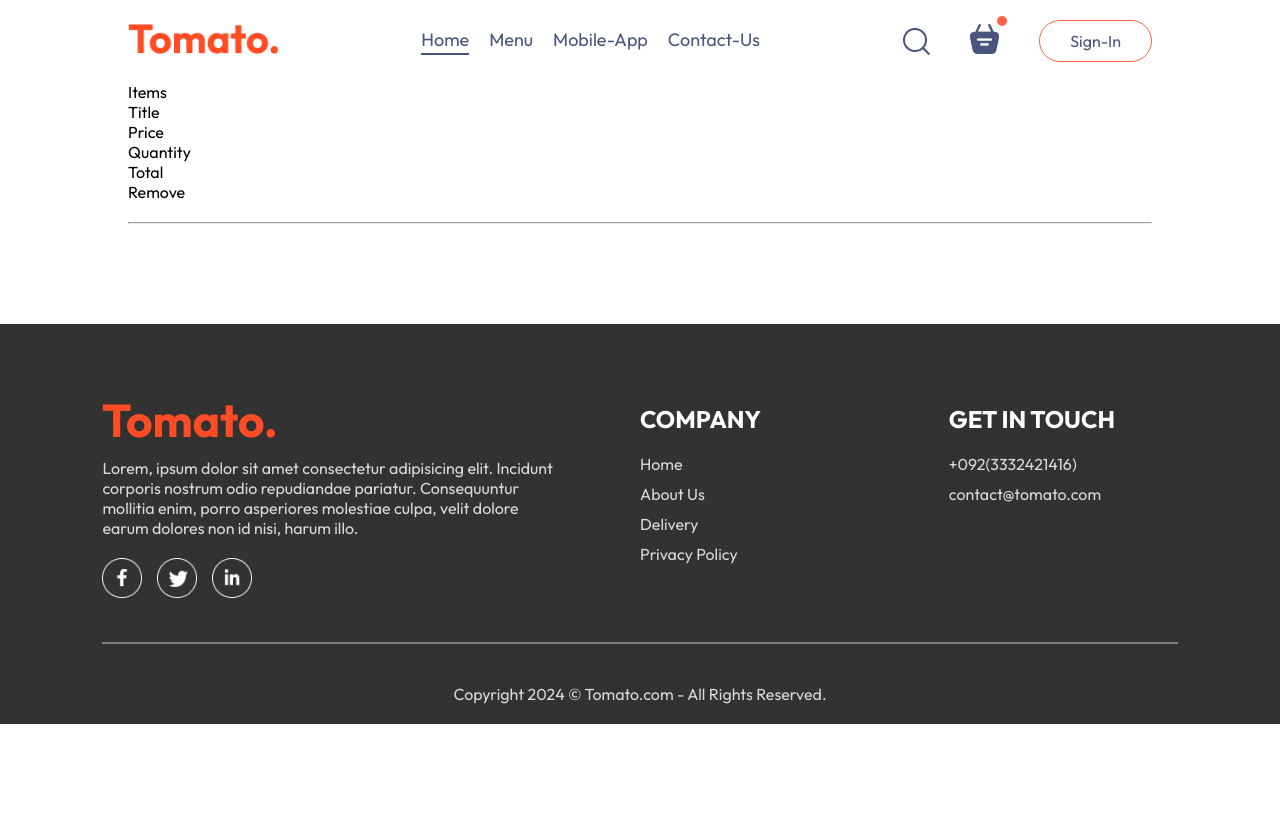
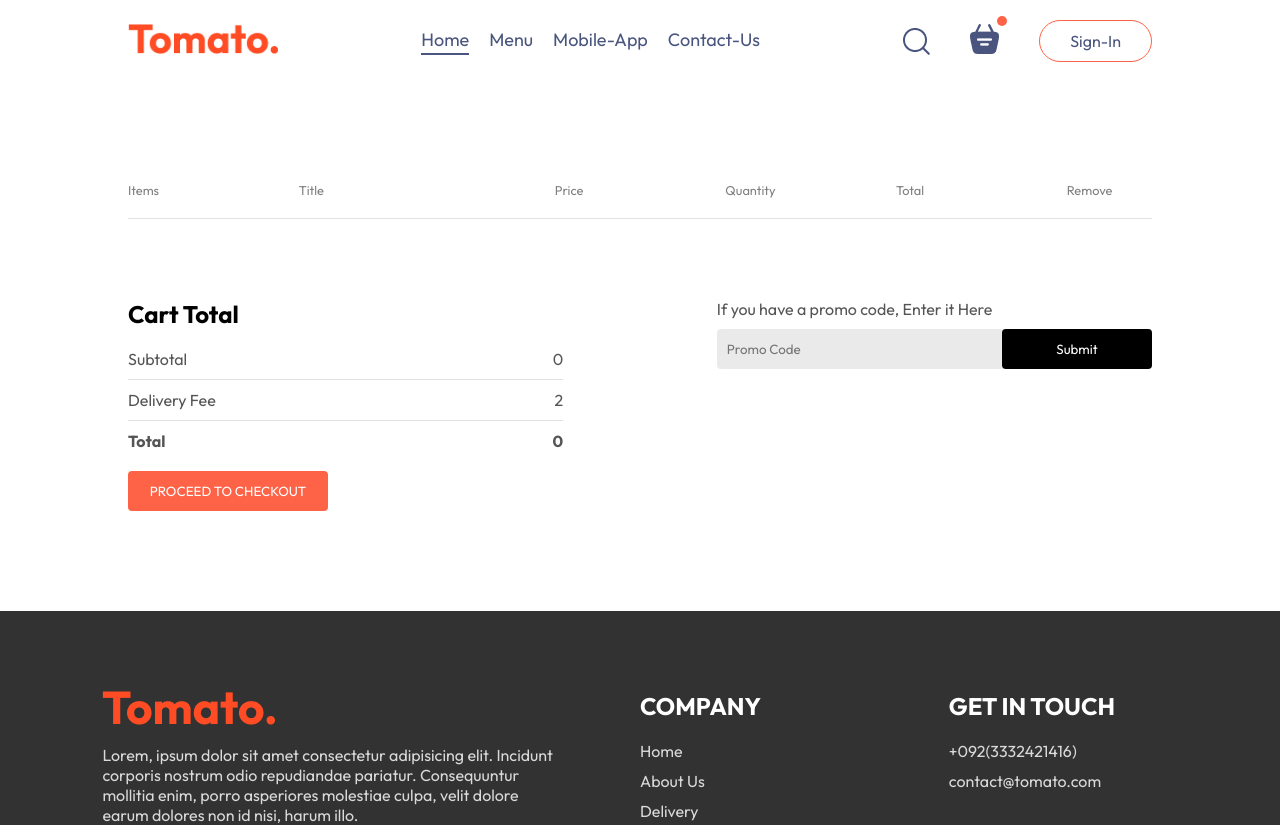
Before and after one commit to 1zhanN/food-delivery, a React (Vite) app in the folder frontend/: page /cart in a window 1280 px wide. Shown: the top 825 px of the page. Before the commit the page ends 800 px from the top, so only its background shows below. Built offline with nearby package versions, Linux system fonts and the light colour scheme.

Commit message:
Cart structure and styling

```diff
--- a/frontend/src/pages/Cart/Cart.css
+++ b/frontend/src/pages/Cart/Cart.css
@@ -0,0 +1,96 @@
+.cart{
+    margin-top: 100px;
+
+}
+.cart-items-title{
+    display: grid;
+    grid-template-columns: 1fr 1.5fr 1fr 1fr 1fr 0.5fr;
+    align-items: center;
+    color: grey;
+    font-size: max(1vw,12px);
+}
+.cart-items-item{
+    margin: 10px 0px;
+    color: black;
+
+}
+.cart-items-item img{
+    width: 50px;
+}
+.cart hr{
+    height: 1px;
+    background-color: #e2e2e2;
+    border: none;
+}
+.cart-items-item .cross{
+    cursor: pointer;
+}
+.cart-bottom{
+    margin-top: 80px;
+    display: flex;
+    justify-content: space-between;
+    gap: max(12vw,20px);
+}
+.cart-total{
+    flex: 1;
+    display: flex;
+    flex-direction: column;
+    gap: 20px;
+}
+.cart-total-details{
+    display: flex;
+    justify-content: space-between;
+    color: #555;
+}
+.cart-total hr{
+    margin: 10px 0px;
+}
+.cart-total button{
+    border: none;
+    color: white;
+    background-color: tomato;
+    width: max(15vw,200px);
+    padding: 12px 0px;
+    border-radius: 4px;
+    cursor: pointer;
+}
+.cart-promocode{
+    flex: 1;
+}
+
+.cart-promocode p{
+    color: #555;
+}
+.cart-promocode-input{
+    margin-top: 10px;
+    display: flex;
+    justify-content: space-between;
+    align-items: center;
+    background-color: #eaeaea;
+    border-radius: 4px;
+}
+.cart-promocode-input input{
+    background: transparent;
+    border: none;
+    outline: none;
+    padding-left: 10px;
+}
+.cart-promocode-input button{
+    width: max(10vw, 150px);
+    padding: 12px 5px;
+    background-color: black;
+    border: none;
+    color: white;
+    border-radius: 4px;
+    cursor: pointer;
+}
+@media (max-width:750px) {
+    .cart-bottom{
+        flex-direction: column-reverse;
+    }
+    .cart-promocode{
+        justify-content: start;
+
+    }
+
+}
--- a/frontend/src/pages/Cart/Cart.jsx
+++ b/frontend/src/pages/Cart/Cart.jsx
@@ -21,17 +21,53 @@
         {food_list.map((item, index) => {
           if (cartItems[item._id] > 0) {
             return (
-              <div className="cart-items-title cart-items-item">
-                <img src={item.image} alt="" />
-                <p>{item.name}</p>
-                <p>{item.price}</p>
-                <p>{cartItems[item._id]}</p>
-                <p>{item.price * cartItems[item._id]}</p>
-                <p>x</p>
+              <div>
+                <div className="cart-items-title cart-items-item">
+                  <img src={item.image} alt="" />
+                  <p>{item.name}</p>
+                  <p>${item.price}</p>
+                  <p>{cartItems[item._id]}</p>
+                  <p>${item.price * cartItems[item._id]}</p>
+                  <p onClick={() => removeFromCart(item._id)} className="cross">
+                    x
+                  </p>
+                </div>
+                <hr />
               </div>
             );
           }
         })}
+      </div>
+      <div className="cart-bottom">
+        <div className="cart-total">
+          <h2>Cart Total</h2>
+          <div>
+            <div className="cart-total-details">
+              <p>Subtotal</p>
+              <p>{0}</p>
+            </div>
+            <hr />
+            <div className="cart-total-details">
+              <p>Delivery Fee</p>
+              <p>{2}</p>
+            </div>
+            <hr />
+            <div className="cart-total-details">
+              <b>Total</b>
+              <b>{0}</b>
+            </div>
+          </div>
+          <button>PROCEED TO CHECKOUT</button>
+        </div>
+        <div className="cart-promocode">
+          <div>
+            <p>If you have a promo code, Enter it Here</p>
+            <div className="cart-promocode-input">
+              <input type="text" placeholder="Promo Code" />
+              <button>Submit</button>
+            </div>
+          </div>
+        </div>
       </div>
     </div>
   );
```
